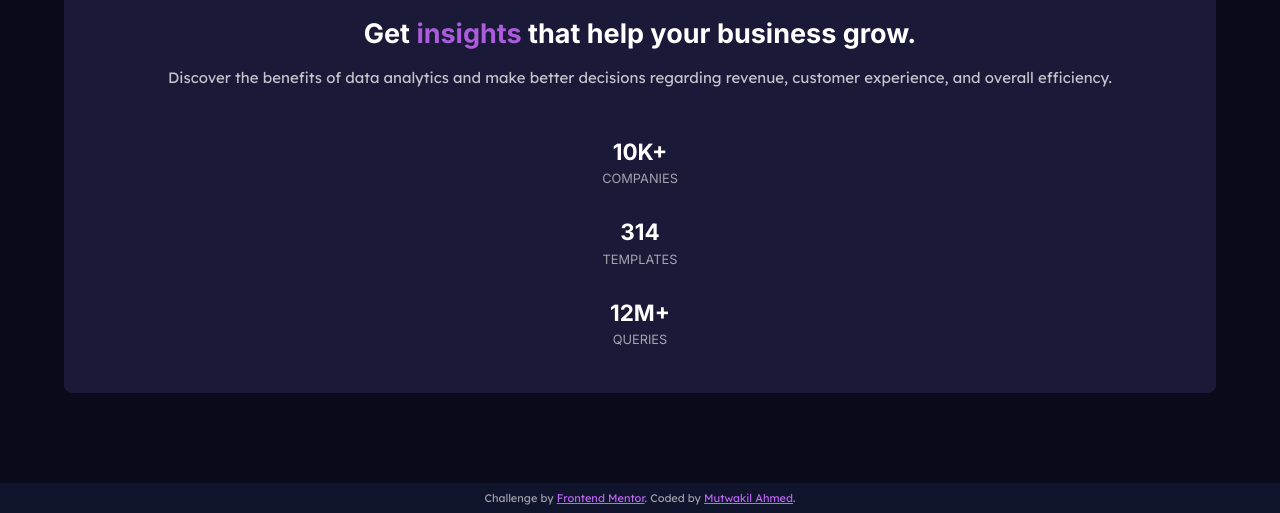
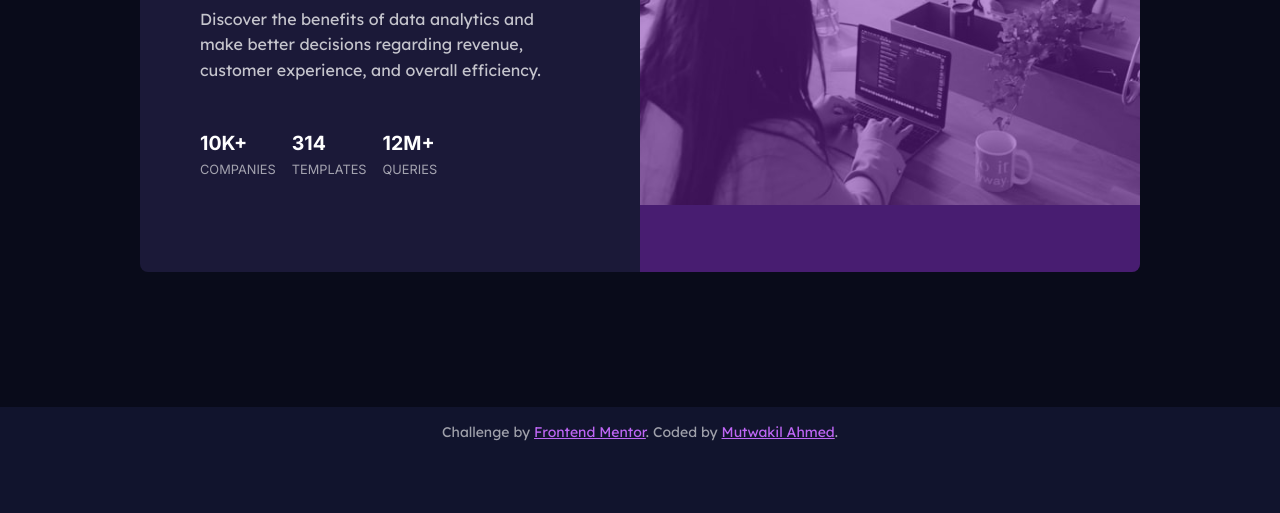
Before and after one commit to kola192/preview-card, a plain HTML site: page index.html in a window 1280 px wide. Shown: the part 343-856 px from the top of the page. After the commit the page ends 800 px from the top, so only its background shows below. Drawn offline with Linux system fonts and the light colour scheme.

Commit message:
Styled the desktop version

```diff
--- a/style.css
+++ b/style.css
@@ -56,7 +56,8 @@ img {
 
 .images {
   position: relative;
-  height: 240px;
+  height: auto;
+  max-height: 240px;
   overflow: hidden;
 }
 
@@ -67,7 +68,7 @@ img {
   bottom: 0;
   top: 0;
   left: 0;
-  background-color: rgba(154, 36, 228, 0.45);
+  background-color: rgba(118, 35, 170, 0.5);
 }
 .content {
   padding: 2em;
@@ -94,7 +95,7 @@ img {
   display: flex;
   flex-direction: column;
   text-transform: uppercase;
-  font-size: 1.5em;
+  font-size: 1.3em;
   font-weight: bold;
   font-family: "Inter", sans-serif;
   color: var(--white);
@@ -126,3 +127,88 @@ img {
 .attribution a {
   color: hsl(277, 88%, 68%);
 }
+
+@media screen and (min-width: 720px) {
+  .container {
+    height: 100vh;
+  }
+
+  .card {
+    flex-direction: row-reverse;
+    justify-content: space-between;
+    width: 80%;
+    max-width: 1000px;
+    height: 60vh;
+    padding: 0;
+    text-align: left;
+  }
+
+  .desktop-image {
+    display: flex;
+  }
+
+  .content {
+    flex-basis: 50%;
+    padding: 2em 4em;
+  }
+
+  .images {
+    flex-basis: 50%;
+    min-height: 100%;
+    object-fit: cover;
+  }
+
+  .mobile-image {
+    display: none;
+  }
+
+  .title {
+    padding-top: 2rem;
+    font-size: 2rem;
+  }
+
+  .text {
+    padding: 0.6rem 0.5rem 2rem;
+    padding-left: 0;
+    font-size: 16px;
+  }
+
+  .metaData {
+    flex-direction: row;
+    justify-content: flex-start;
+  }
+
+  .metaData .col {
+    padding: 0;
+    margin: 1rem;
+    margin-left: 0;
+  }
+
+  .attribution {
+    color: hsla(0, 0%, 100%, 0.6);
+    padding: 1rem;
+    font-size: 14px;
+  }
+}
+
+@media (min-width: 721px) and (max-width: 1250px) {
+  .content {
+    padding: 3em 4em 2em;
+  }
+
+  .card {
+    height: auto;
+  }
+
+  .title {
+    font-size: 1.8rem;
+  }
+
+  .text {
+    font-size: 15px;
+  }
+
+  .metaData {
+    font-size: 1.1em;
+  }
+}
```
